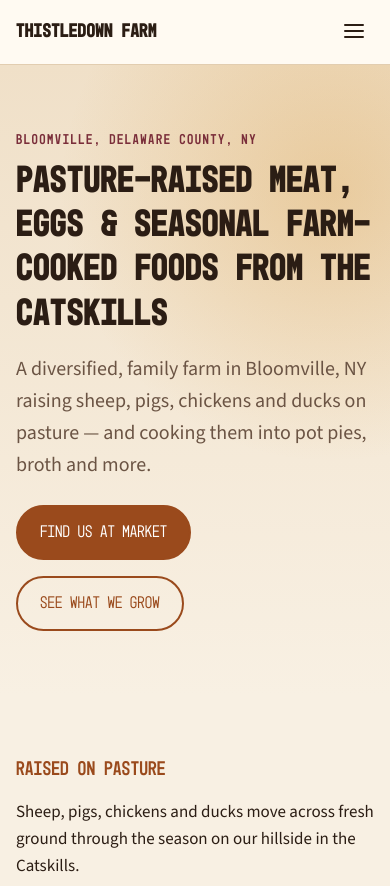
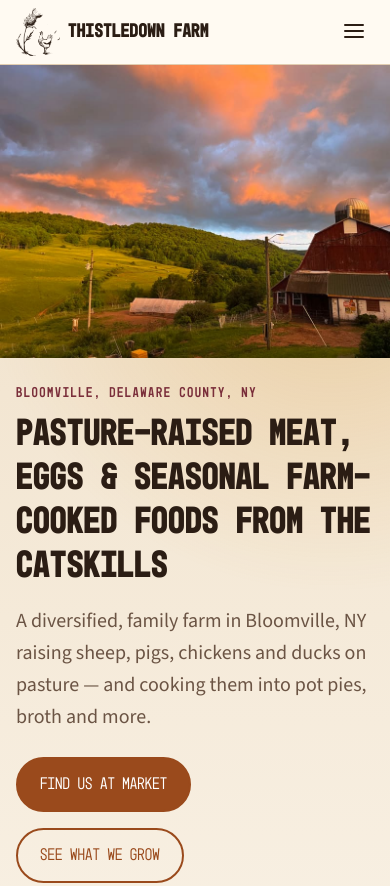
Before and after one commit to saferthanhouses/tdf, an Astro site in the folder apps/farm-site/: page / in a window 390 px wide. Shown: the top 886 px of the page. Built offline with nearby package versions, Linux system fonts and the light colour scheme; Astro itself is replaced by a stand-in of ours.

Commit message:
feat (farm-site) added images and logo

```diff
--- a/apps/farm-site/src/components/Footer.astro
+++ b/apps/farm-site/src/components/Footer.astro
@@ -6,7 +6,7 @@
 <footer class="site-footer">
   <div class="container cols">
     <div>
-      <p class="name">{site.name}</p>
+      <a class="logo" href="/"><span class="visually-hidden">{site.name}</span></a>
       <p>{site.location}</p>
       {site.certifications.map((c) => <p class="cert">{c}</p>)}
     </div>
@@ -36,10 +36,15 @@
     gap: var(--space-4);
     grid-template-columns: repeat(auto-fit, minmax(200px, 1fr));
   }
-  .name {
-    font-family: var(--font-display);
-    font-size: var(--text-lg);
-    color: var(--color-text);
+  /* Logo is used as a mask so the ink follows the theme's text color */
+  .logo {
+    display: block;
+    width: 180px;
+    aspect-ratio: 480 / 438;
+    margin-bottom: var(--space-3);
+    background: var(--color-text);
+    -webkit-mask: url("/images/logo-full.png") center / contain no-repeat;
+    mask: url("/images/logo-full.png") center / contain no-repeat;
   }
   .cert {
     display: inline-block;
--- a/apps/farm-site/src/components/Header.astro
+++ b/apps/farm-site/src/components/Header.astro
@@ -7,7 +7,10 @@
 
 <header class="site-header">
   <div class="container bar">
-    <a class="brand" href="/">{site.name}</a>
+    <a class="brand" href="/">
+      <span class="logo" aria-hidden="true"></span>
+      {site.name}
+    </a>
 
     <button class="menu-toggle" aria-expanded="false" aria-controls="site-nav">
       <span class="visually-hidden">Menu</span>
@@ -59,11 +62,23 @@
     gap: var(--space-3);
   }
   .brand {
+    display: inline-flex;
+    align-items: center;
+    gap: var(--space-2);
     font-family: var(--font-display);
     font-size: var(--text-lg);
     font-weight: 700;
     color: var(--color-text);
     text-decoration: none;
+  }
+  /* Logo is used as a mask so the ink follows the theme's text color */
+  .logo {
+    width: 44px;
+    height: 48px;
+    flex-shrink: 0;
+    background: currentColor;
+    -webkit-mask: url("/images/logo-mark.png") center / contain no-repeat;
+    mask: url("/images/logo-mark.png") center / contain no-repeat;
   }
   nav ul {
     list-style: none;
--- a/apps/farm-site/src/pages/index.astro
+++ b/apps/farm-site/src/pages/index.astro
@@ -27,7 +27,18 @@
 
 <BaseLayout>
   <section class="hero">
-    <div class="container"><div class="hero-inner">
+    <img
+      class="hero-photo"
+      src="/images/hero-1200.jpg"
+      srcset="/images/hero-800.jpg 800w, /images/hero-1200.jpg 1200w, /images/hero-2000.jpg 2000w"
+      sizes="100vw"
+      width="2000"
+      height="1500"
+      alt="Sunset clouds over the farm's green hillside pasture and red barn with silo"
+      fetchpriority="high"
+    />
+    <div class="container">
+      <div class="hero-inner">
         <p class="eyebrow">{site.location}</p>
         <h1>{site.tagline}</h1>
         <p class="lede">{site.description}</p>
@@ -35,7 +46,8 @@
           <a class="btn" href="/markets">Find us at market</a>
           <a class="btn btn--ghost" href="/products">See what we grow</a>
         </div>
-    </div></div>
+      </div>
+    </div>
   </section>
 
   <section class="section">
@@ -76,11 +88,21 @@
 
 <style>
   .hero {
-    padding-block: var(--space-6);
+    padding-bottom: var(--space-6);
     background:
       radial-gradient(circle at 85% 20%, color-mix(in srgb, var(--color-highlight) 30%, transparent), transparent 45%),
       linear-gradient(180deg, var(--color-surface-alt), var(--color-bg));
     /* Swap in a photo: background: linear-gradient(rgb(0 0 0 / .35), rgb(0 0 0 / .35)), url(/images/hero.jpg) center/cover; */
+  }
+  .hero-photo {
+    width: 100%;
+    aspect-ratio: 16 / 9;
+    object-fit: cover;
+    object-position: center 60%;
+    margin-bottom: var(--space-5);
+  }
+  @media (max-width: 720px) {
+    .hero-photo { aspect-ratio: 4 / 3; margin-bottom: var(--space-4); }
   }
   .hero-inner { max-width: 820px; }
   .hero h1 { font-size: var(--text-hero); font-weight: 700; }
```
Also changed, not shown: apps/farm-site/public/images/hero-1200.jpg (added), apps/farm-site/public/images/hero-2000.jpg (added), apps/farm-site/public/images/hero-800.jpg (added), apps/farm-site/public/images/logo-full.png (added), apps/farm-site/public/images/logo-mark.png (added), apps/farm-site/public/images/tdf_logo_image.png (added), apps/farm-site/public/images/tdf_logo_with_text.png (added), 1 other file. Lines whose indentation alone changed are shown as unchanged.
